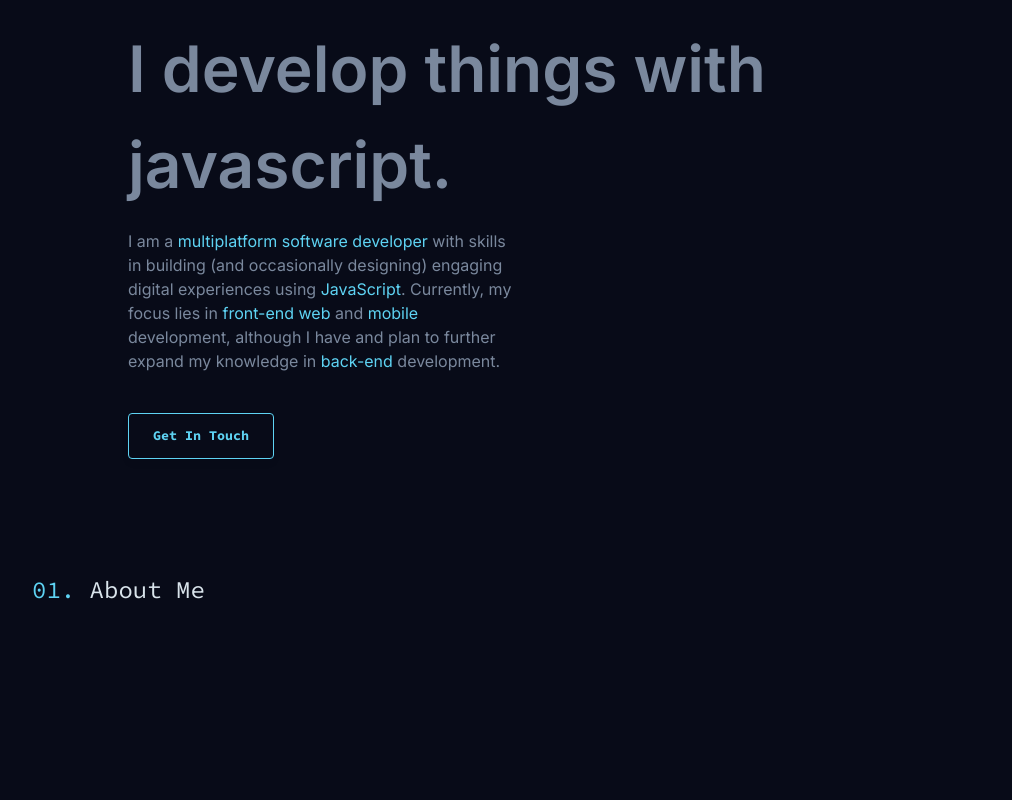
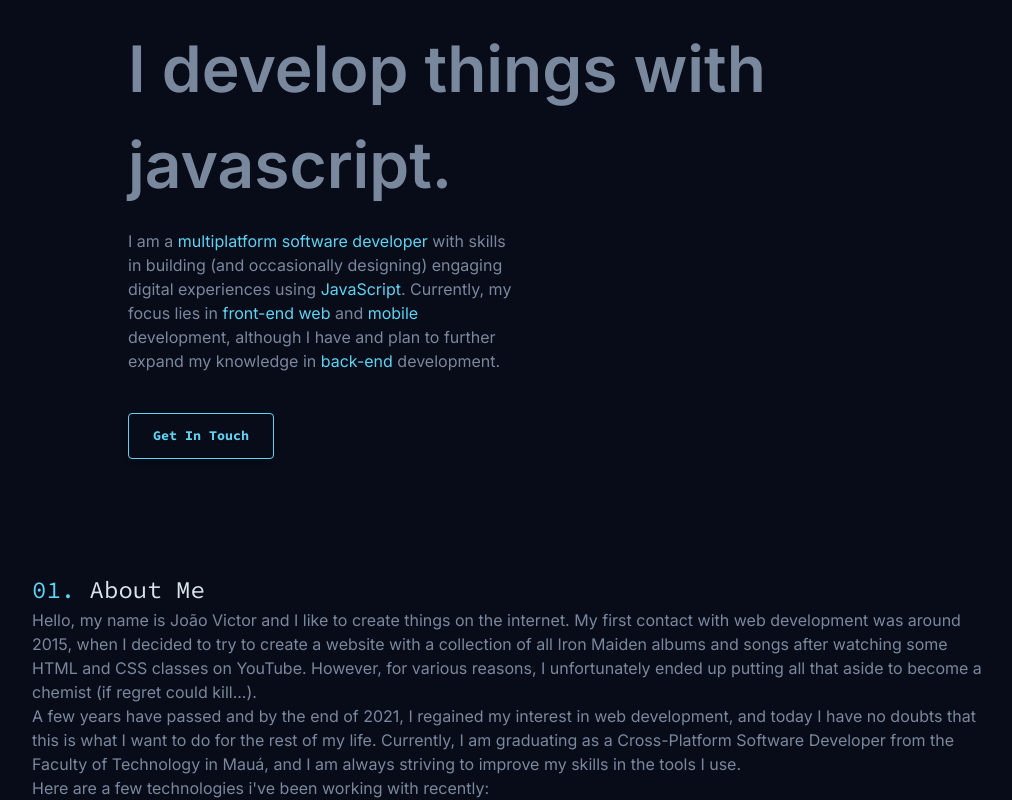
Before and after one commit to JvFern4ndes/MyPersonalWebsite, a React (Vite) app in the folder fe/: page / in a window 1280 px wide. Shown: the part 328-1128 px from the top of the page, without its empty margins (128-1140 px from the left). Before the commit the page ends 936 px from the top, so only its background shows below. Built offline with nearby package versions, Linux system fonts and the light colour scheme.

Commit message:
feat: create about me texts

```diff
--- a/fe/src/Pages/About/index.jsx
+++ b/fe/src/Pages/About/index.jsx
@@ -1,5 +1,8 @@
+/* eslint-disable max-len */
 import ColorSourceCodeProTexts from '../../components/ColorSourceCodeProTexts';
-import { Container, Content, Title } from './styles';
+import {
+  Container, Content, Text, Title,
+} from './styles';
 
 export default function About() {
   return (
@@ -10,6 +13,15 @@ export default function About() {
           {' '}
           About Me
         </Title>
+        <Text>
+          Hello, my name is João Victor and I like to create things on the internet. My first contact with web development was around 2015, when I decided to try to create a website with a collection of all Iron Maiden albums and songs after watching some HTML and CSS classes on YouTube. However, for various reasons, I unfortunately ended up putting all that aside to become a chemist (if regret could kill...).
+        </Text>
+        <Text>
+          A few years have passed and by the end of 2021, I regained my interest in web development, and today I have no doubts that this is what I want to do for the rest of my life. Currently, I am graduating as a Cross-Platform Software Developer from the Faculty of Technology in Mauá, and I am always striving to improve my skills in the tools I use.
+        </Text>
+        <Text>
+          Here are a few technologies i&apos;ve been working with recently:
+        </Text>
       </Content>
     </Container>
   );
--- a/fe/src/Pages/About/styles.jsx
+++ b/fe/src/Pages/About/styles.jsx
@@ -16,3 +16,7 @@ export const Title = styled.div`
   font-family: 'Source Code Pro', sans-serif;
   font-size: 24px;
 `;
+
+export const Text = styled.div`
+  color: ${({ theme }) => theme.secondaryColor};
+`;
```
